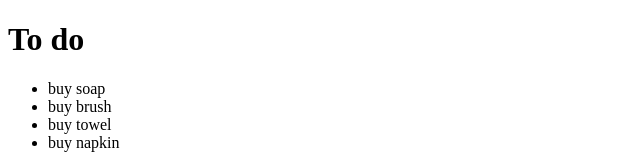
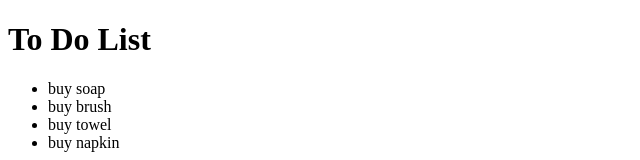
Before and after one commit to nirajanchhetri1/nirajanchhetri1.github.io, a plain HTML site: page index.html in a window 1280 px wide. Shown: the top 160 px of the page, without its empty margins (0-640 px from the left). Drawn offline with Linux system fonts and the light colour scheme.

Commit message:
headiing modified

```diff
--- a/index.html
+++ b/index.html
@@ -6,7 +6,7 @@
           </head>
 
         <body>
-         <h1>To do </h1>
+         <h1>To Do List </h1>
          <ul id="todolist">
 
          </ul>
```
